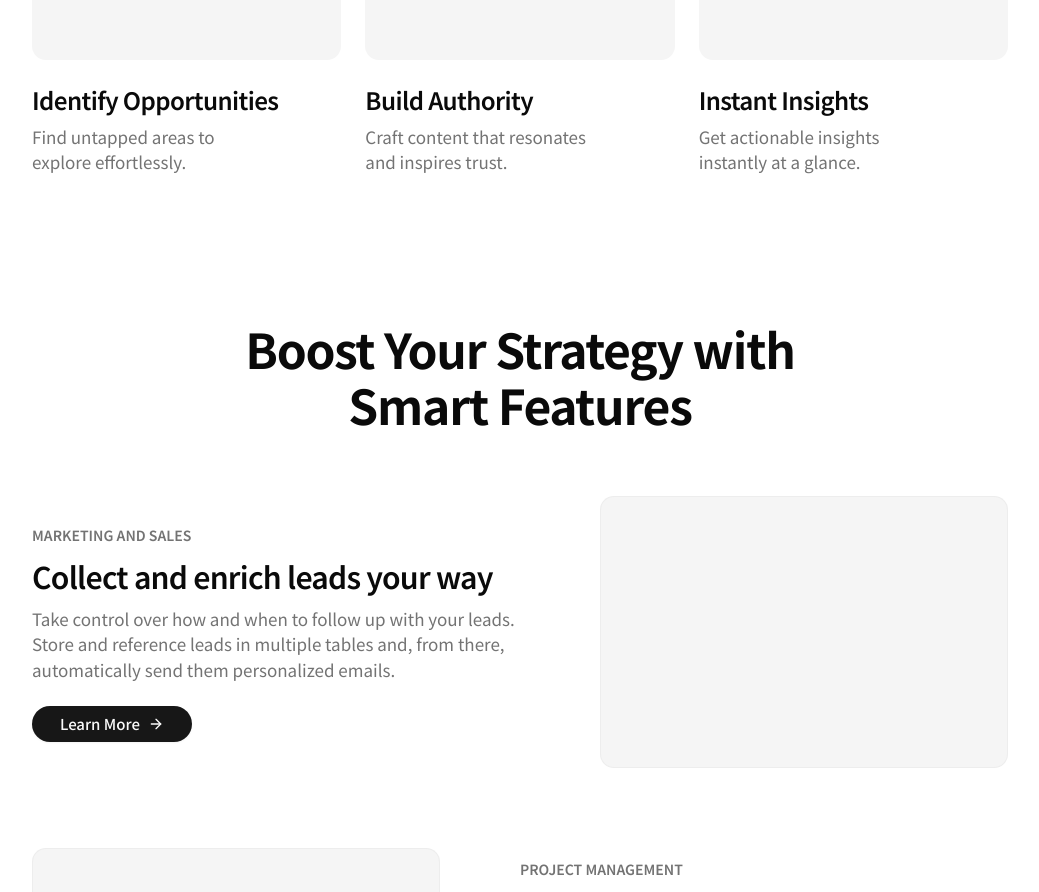
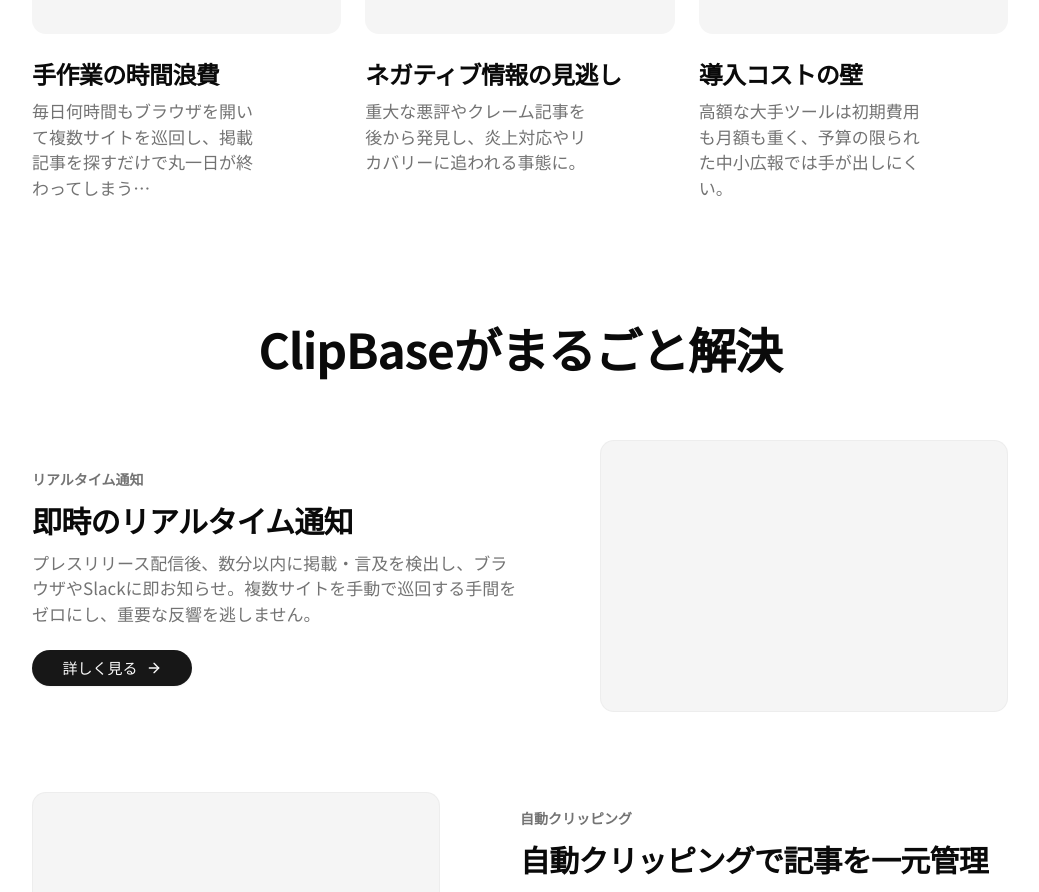
Before and after one commit to keiichirotakahashi/pricefit-lp, a Next.js app: page / in a window 1280 px wide. Shown: the part 1320-2212 px from the top of the page, without its empty margins (120-1159 px from the left). Built offline with nearby package versions, Linux system fonts and the light colour scheme.

Commit message:
feat: insert contents in sections

```diff
--- a/src/components/flow/flow.tsx
+++ b/src/components/flow/flow.tsx
@@ -1,33 +1,25 @@
 const steps = [
   {
-    title: "Research",
-    description:
-      "Gather information and analyze requirements to understand the problem and define objectives.",
+    title: "キーワード登録",
+    description: "ブランド名や会社名などモニタリングしたいキーワードを登録します",
   },
   {
-    title: "Planning",
-    description:
-      "Create a roadmap, define the scope, and outline the necessary steps to achieve the goal.",
+    title: "通知設定",
+    description: "メールやSlackなどお好みの通知先を登録します",
   },
   {
-    title: "Design",
-    description:
-      "Develop wireframes, mockups, and prototypes to visualize the structure and user experience.",
-  },
-  {
-    title: "Development",
-    description:
-      "Write code, integrate features, and build the core functionality of the application.",
-  },
-  {
-    title: "Testing",
-    description: "Perform quality assurance, fix bugs, and optimize performance before release.",
+    title: "モニタリング開始",
+    description: "登録したキーワードを自動でモニタリングします",
   },
 ];
 
 export default function Flow() {
   return (
-    <div className="max-w-screen-sm mx-auto py-12 md:py-20 px-6">
+    <div className="min-h-screen flex items-center justify-center py-12">
+      <div className="max-w-screen-sm mx-auto px-6">
+        <h2 className="text-4xl sm:text-5xl font-bold tracking-tight text-center mb-16">
+          3ステップでかんたんスタート
+        </h2>
         <div className="relative ml-6">
           {/* Timeline line */}
           <div className="absolute left-0 inset-y-0 border-l-2" />
@@ -48,5 +40,6 @@
           ))}
         </div>
       </div>
+    </div>
   );
 }
--- a/src/components/problems/problems.tsx
+++ b/src/components/problems/problems.tsx
@@ -1,15 +1,17 @@
-const features = [
+const problems = [
   {
-    title: "Identify Opportunities",
-    description: "Find untapped areas to explore effortlessly.",
+    title: "手作業の時間浪費",
+    description:
+      "毎日何時間もブラウザを開いて複数サイトを巡回し、掲載記事を探すだけで丸一日が終わってしまう…",
   },
   {
-    title: "Build Authority",
-    description: "Craft content that resonates and inspires trust.",
+    title: "ネガティブ情報の見逃し",
+    description: "重大な悪評やクレーム記事を後から発見し、炎上対応やリカバリーに追われる事態に。",
   },
   {
-    title: "Instant Insights",
-    description: "Get actionable insights instantly at a glance.",
+    title: "導入コストの壁",
+    description:
+      "高額な大手ツールは初期費用も月額も重く、予算の限られた中小広報では手が出しにくい。",
   },
 ];
 
@@ -18,15 +20,15 @@
     <div className="min-h-screen flex items-center justify-center py-12">
       <div className="w-full">
         <h2 className="text-4xl sm:text-5xl font-bold tracking-tight text-center">
-          Ignite Your Imagination
+          こんなことでお困りではありませんか？
         </h2>
         <div className="mt-10 grid sm:grid-cols-2 lg:grid-cols-3 gap-x-6 gap-y-12 max-w-md sm:max-w-screen-md lg:max-w-screen-lg w-full mx-auto px-6">
-          {features.map((feature) => (
-            <div key={feature.title} className="flex flex-col text-start">
+          {problems.map((problem) => (
+            <div key={problem.title} className="flex flex-col text-start">
               <div className="mb-5 sm:mb-6 w-full aspect-[4/5] bg-muted rounded-xl" />
-              <span className="text-2xl font-semibold tracking-tight">{feature.title}</span>
+              <span className="text-2xl font-semibold tracking-tight">{problem.title}</span>
               <p className="mt-2 max-w-[25ch] text-muted-foreground text-[17px]">
-                {feature.description}
+                {problem.description}
               </p>
             </div>
           ))}
--- a/src/components/solutions/solutions.tsx
+++ b/src/components/solutions/solutions.tsx
@@ -2,26 +2,26 @@
 import Link from "next/link";
 import { Button } from "@/components/ui/button";
 
-const features = [
+const solutions = [
   {
-    category: "Marketing and Sales",
-    title: "Collect and enrich leads your way",
+    category: "リアルタイム通知",
+    title: "即時のリアルタイム通知",
     details:
-      "Take control over how and when to follow up with your leads. Store and reference leads in multiple tables and, from there, automatically send them personalized emails.",
+      "プレスリリース配信後、数分以内に掲載・言及を検出し、ブラウザやSlackに即お知らせ。複数サイトを手動で巡回する手間をゼロにし、重要な反響を逃しません。",
     tutorialLink: "#",
   },
   {
-    category: "Project Management",
-    title: "Streamline your workflows effortlessly",
+    category: "自動クリッピング",
+    title: "自動クリッピングで記事を一元管理",
     details:
-      "Organize tasks, deadlines, and team collaboration in one place. Use customizable boards to manage projects efficiently and automate routine updates.",
+      "検知した記事は自動的に切り抜き・保存し、一覧画面でまとめて閲覧可能。記事URLや掲載日時、媒体名などのメタ情報も同時に記録されるので、後からの社内共有やレポート作成がスムーズです。",
     tutorialLink: "#",
   },
   {
-    category: "Customer Support",
-    title: "Deliver seamless customer experiences",
+    category: "感情分析",
+    title: "ポジ／ネガ感情分析で優先順位を可視化",
     details:
-      "Track and resolve customer queries faster with an integrated ticketing system. Set priorities, automate follow-ups, and enhance satisfaction with personalized responses.",
+      "AIが各記事のトーンをポジティブ／ネガティブに分類し、ダッシュボードで比率や注目記事をハイライト。ネガティブ報道や好評記事を即座に把握し、次の対応や社内報告に役立てられます。",
     tutorialLink: "#",
   },
 ];
@@ -31,24 +31,24 @@
     <div className="min-h-screen flex items-center justify-center">
       <div className="max-w-screen-lg w-full py-10 px-6">
         <h2 className="text-4xl md:text-5xl md:leading-[3.5rem] font-bold tracking-tight max-w-xl md:text-center md:mx-auto">
-          Boost Your Strategy with Smart Features
+          ClipBaseがまるごと解決
         </h2>
         <div className="mt-8 md:mt-16 w-full mx-auto space-y-20">
-          {features.map((feature) => (
+          {solutions.map((solution) => (
             <div
-              key={feature.category}
+              key={solution.category}
               className="flex flex-col md:flex-row items-center gap-x-20 gap-y-6 md:odd:flex-row-reverse"
             >
               <div className="w-full aspect-[6/4] bg-muted rounded-xl border border-border/50 basis-1/2" />
               <div className="basis-1/2 shrink-0">
                 <span className="uppercase font-semibold text-sm text-muted-foreground">
-                  {feature.category}
+                  {solution.category}
                 </span>
-                <h4 className="my-3 text-3xl font-semibold tracking-tight">{feature.title}</h4>
-                <p className="text-muted-foreground text-[17px]">{feature.details}</p>
+                <h4 className="my-3 text-3xl font-semibold tracking-tight">{solution.title}</h4>
+                <p className="text-muted-foreground text-[17px]">{solution.details}</p>
                 <Button asChild className="mt-6 rounded-full min-w-40 text-[15px]">
-                  <Link href={feature.tutorialLink}>
-                    Learn More <ArrowRight />
+                  <Link href={solution.tutorialLink}>
+                    詳しく見る <ArrowRight />
                   </Link>
                 </Button>
               </div>
```
Lines whose indentation alone changed are shown as unchanged.
